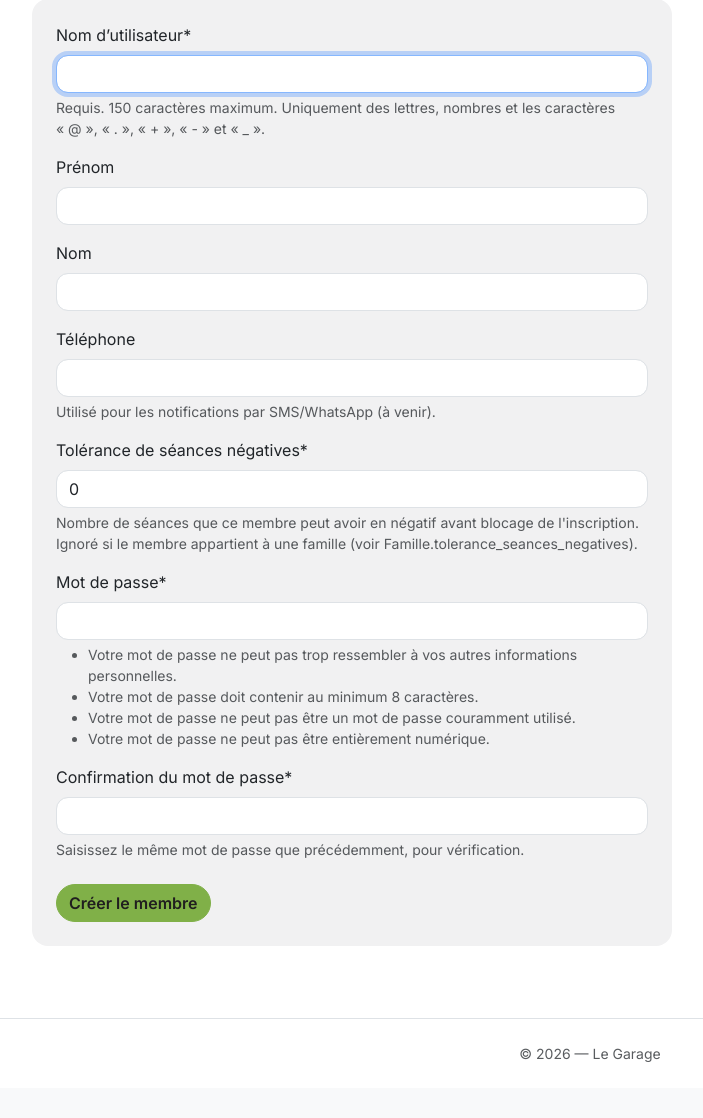
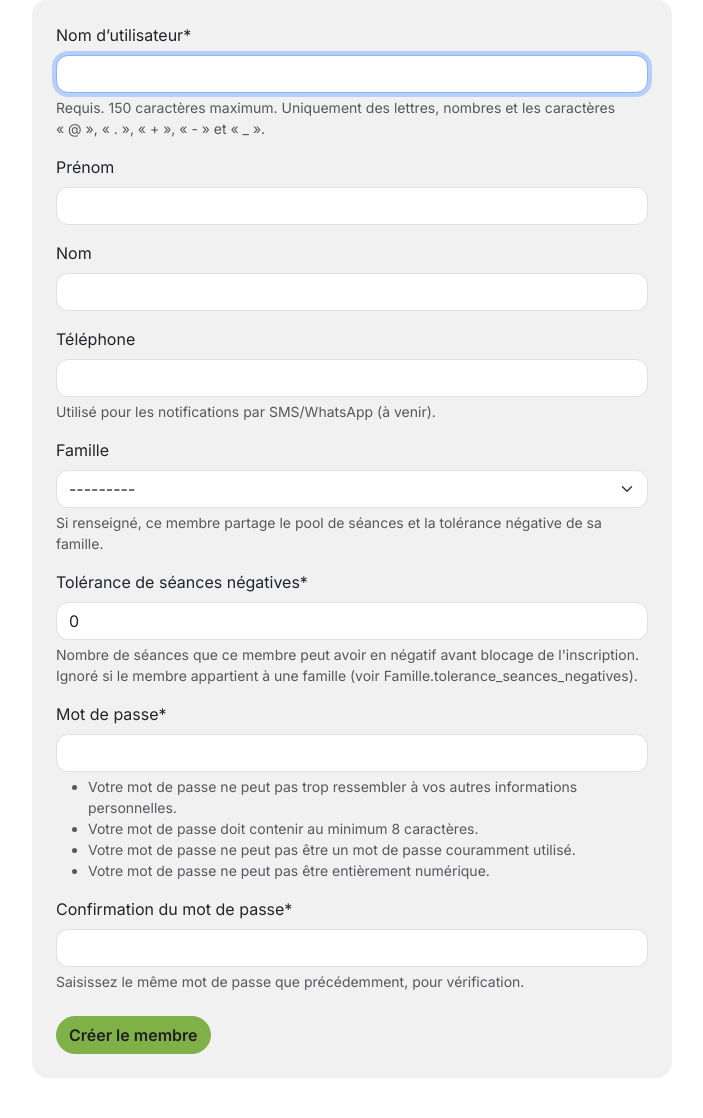
Before and after one commit to pimpim13/garage, a Django app: page /comptes/membres/nouveau/ in a window 1280 px wide. Shown: the part 153-1271 px from the top of the page, without its empty margins (50-753 px from the left). Before the commit the page ends 1215 px from the top, so only its background shows below. Run offline with Django 5.2, Linux system fonts and the light colour scheme; a user stored in the database is signed in; tables that the repository leaves empty hold one stand-in row (values such as "Sample post"); some libraries are stand-ins or nearby versions.

Commit message:
Permet à gestionnaire/admin de modifier un membre
Complète le trio création/modification/désactivation déjà entamé :
- MembreUpdateForm et MembreUpdateView, protégés par
  GestionnaireRequiredMixin comme le reste de la gestion des membres
- Expose le champ famille sur les formulaires de création/modification,
  pour rattacher un membre à un pool de séances partagé sans passer par
  Django Admin
- Lien "Modifier" sur la liste des membres, famille affichée le cas
  échéant

Co-Authored-By: Claude Sonnet 5 <noreply@anthropic.com>

```diff
--- a/apps/accounts/forms.py
+++ b/apps/accounts/forms.py
@@ -1,15 +1,19 @@
+from django import forms
 from django.contrib.auth.forms import UserCreationForm
 
 from .models import User
+
+MEMBRE_FIELDS = ['username', 'first_name', 'last_name', 'telephone', 'famille', 'tolerance_seances_negatives']
+MEMBRE_LABELS = {
+    'tolerance_seances_negatives': 'Tolérance de séances négatives',
+}
 
 
 class MembreCreateForm(UserCreationForm):
     class Meta(UserCreationForm.Meta):
         model = User
-        fields = ['username', 'first_name', 'last_name', 'telephone', 'tolerance_seances_negatives']
-        labels = {
-            'tolerance_seances_negatives': 'Tolérance de séances négatives',
-        }
+        fields = MEMBRE_FIELDS
+        labels = MEMBRE_LABELS
 
     def save(self, commit=True):
         user = super().save(commit=False)
@@ -17,3 +21,10 @@ class MembreCreateForm(UserCreationForm):
         if commit:
             user.save()
         return user
+
+
+class MembreUpdateForm(forms.ModelForm):
+    class Meta:
+        model = User
+        fields = MEMBRE_FIELDS
+        labels = MEMBRE_LABELS
--- a/apps/accounts/urls.py
+++ b/apps/accounts/urls.py
@@ -10,5 +10,6 @@ urlpatterns = [
     path('deconnexion/', auth_views.LogoutView.as_view(), name='logout'),
     path('membres/', views.MembreListView.as_view(), name='membre_liste'),
     path('membres/nouveau/', views.MembreCreateView.as_view(), name='membre_creer'),
+    path('membres/<int:pk>/modifier/', views.MembreUpdateView.as_view(), name='membre_modifier'),
     path('membres/<int:pk>/toggle-actif/', views.membre_toggle_actif, name='membre_toggle_actif'),
 ]
--- a/apps/accounts/views.py
+++ b/apps/accounts/views.py
@@ -4,9 +4,9 @@ from django.core.exceptions import PermissionDenied
 from django.shortcuts import get_object_or_404, redirect
 from django.urls import reverse_lazy
 from django.views.decorators.http import require_POST
-from django.views.generic import CreateView, ListView, TemplateView
+from django.views.generic import CreateView, ListView, TemplateView, UpdateView
 
-from .forms import MembreCreateForm
+from .forms import MembreCreateForm, MembreUpdateForm
 from .mixins import GestionnaireRequiredMixin
 from .models import User
 
@@ -38,6 +38,19 @@ class MembreCreateView(GestionnaireRequiredMixin, CreateView):
         return super().form_valid(form)
 
 
+class MembreUpdateView(GestionnaireRequiredMixin, UpdateView):
+    form_class = MembreUpdateForm
+    template_name = 'accounts/membre_form.html'
+    success_url = reverse_lazy('accounts:membre_liste')
+
+    def get_queryset(self):
+        return User.objects.filter(role=User.Role.MEMBRE)
+
+    def form_valid(self, form):
+        messages.success(self.request, "Membre modifié.")
+        return super().form_valid(form)
+
+
 @login_required
 @require_POST
 def membre_toggle_actif(request, pk):
--- a/templates/accounts/membre_form.html
+++ b/templates/accounts/membre_form.html
@@ -2,13 +2,15 @@
 {% load crispy_forms_tags %}
 
 {% block content %}
-  <h2 class="mb-4">Nouveau membre</h2>
+  <h2 class="mb-4">{% if object %}Modifier le membre{% else %}Nouveau membre{% endif %}</h2>
 
   <div class="card p-4" style="max-width: 640px;">
     <form method="post">
       {% csrf_token %}
       {{ form|crispy }}
-      <button type="submit" class="btn btn-accent mt-2">Créer le membre</button>
+      <button type="submit" class="btn btn-accent mt-2">
+        {% if object %}Enregistrer{% else %}Créer le membre{% endif %}
+      </button>
     </form>
   </div>
 {% endblock %}
--- a/templates/accounts/membre_liste.html
+++ b/templates/accounts/membre_liste.html
@@ -19,8 +19,11 @@
               <p class="text-muted mb-0">
                 {{ membre.username }}
                 {% if membre.telephone %} &middot; {{ membre.telephone }}{% endif %}
+                {% if membre.famille %} &middot; {{ membre.famille }}{% endif %}
               </p>
             </div>
+            <div class="d-flex gap-2">
+              <a href="{% url 'accounts:membre_modifier' pk=membre.pk %}" class="btn btn-outline-dark btn-sm">Modifier</a>
               <form method="post" action="{% url 'accounts:membre_toggle_actif' pk=membre.pk %}">
                 {% csrf_token %}
                 {% if membre.is_active %}
@@ -31,6 +34,7 @@
               </form>
             </div>
           </div>
+        </div>
       {% endfor %}
     </div>
   {% else %}
```
Lines whose indentation alone changed are shown as unchanged.
